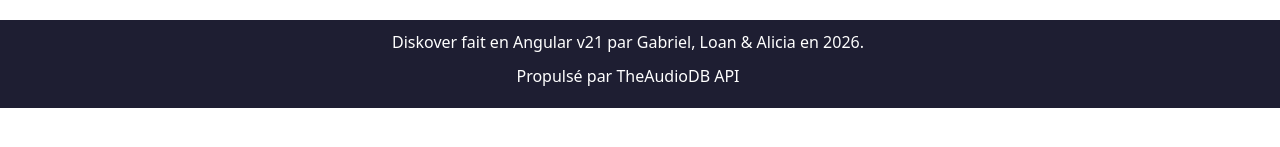
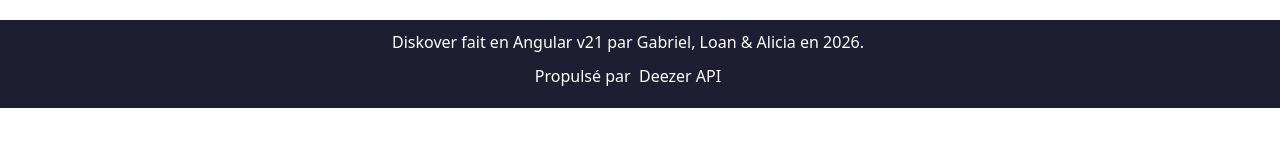
Before and after one commit to gabrieldaloiso/diskover, an Angular app: page /home in a window 1280 px wide. Shown: the part 249-396 px from the top of the page. Built offline with nearby package versions, Linux system fonts and the light colour scheme.

Commit message:
Modif lien vers Deezer API

```diff
--- a/src/app/footer/footer.html
+++ b/src/app/footer/footer.html
@@ -4,7 +4,7 @@
             Diskover fait en Angular v21 par Gabriel, Loan &amp; Alicia en 2026.
         </div>
         <div class="col-12 d-flex justify-content-center padding-10">
-            Propulsé par <a href="https://www.theaudiodb.com" target="_blank">&nbsp;TheAudioDB API</a>
+            Propulsé par <a href="https://www.deezer.com" target="_blank">&nbsp; Deezer API</a>
         </div>
     </div>
 </footer>
```
